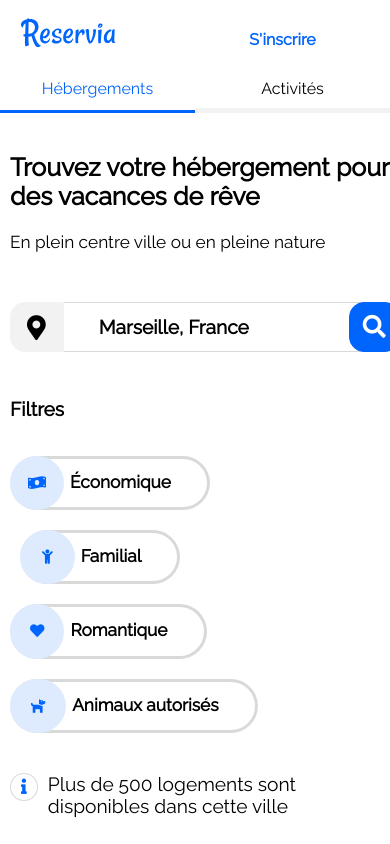
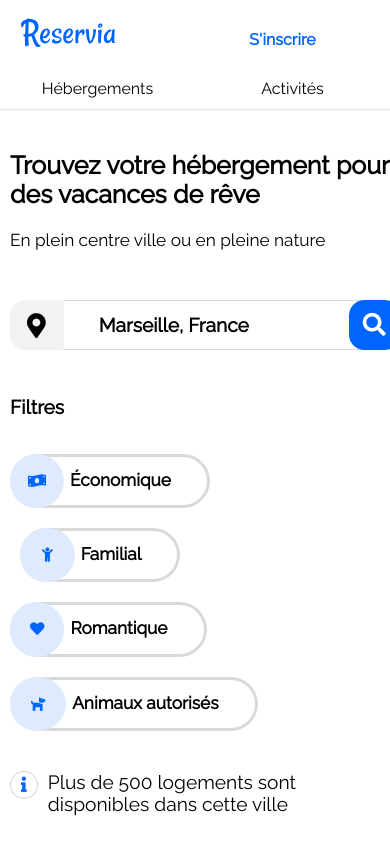
Before and after one commit to Sebastien-Dec/DecorneSebastien_2_20052021, a plain HTML site: page index.html in a window 390 px wide. Shown: the top 844 px of the page. Drawn offline with Linux system fonts and the light colour scheme.

Commit message:
Modify Hover Navbar Mobil

```diff
--- a/css/styles.css
+++ b/css/styles.css
@@ -596,13 +596,12 @@ footer ul li {
     }
 
     .active {
-        border-bottom: 3px solid #0065fc;
-        padding-bottom: 16px;
+        border-bottom: 3px solid #f2f2f2;
     }
 
-    .active a {
+    /*.active a {
         color: #0065fc;
-    }
+    }*/
 
     .logo {
         position: relative;
@@ -624,7 +623,7 @@ footer ul li {
     }
 
     .activities {
-        border-bottom: 5px solid #f2f2f2;
+        border-bottom: 3px solid #f2f2f2;
     }
 
     .navbar ul li:nth-child(3) {
@@ -633,18 +632,15 @@ footer ul li {
         top: 20px;
     }
 
-    .navbar a:hover {
-        border-bottom: 3px solid #0065fc;
-        padding-bottom: 16px;
-    }
-
     .accomodation:hover,
     .activities:hover {
         border-top: 0;
+        border-bottom: 3px solid #0065fc;
     }
 
     .login:hover {
         border: none;
+        border-bottom: none;
     }
 
     /* Slogan */
```
